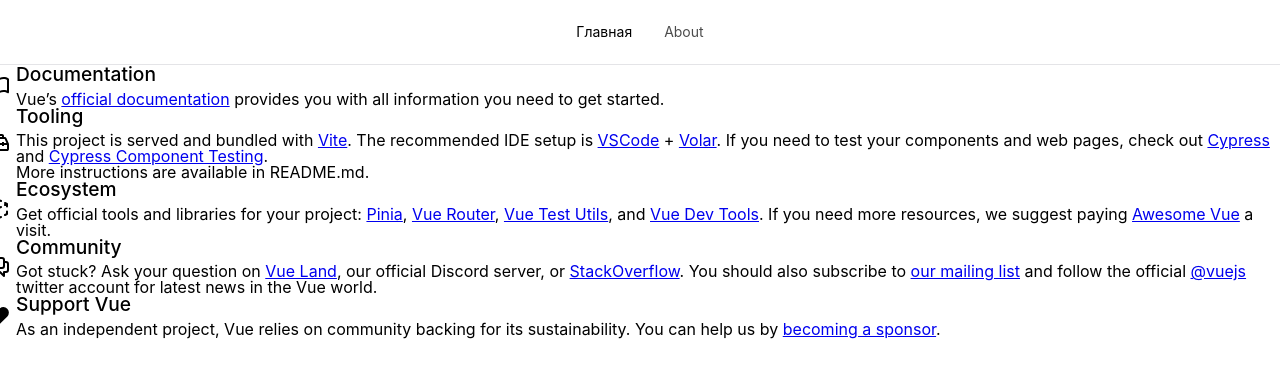
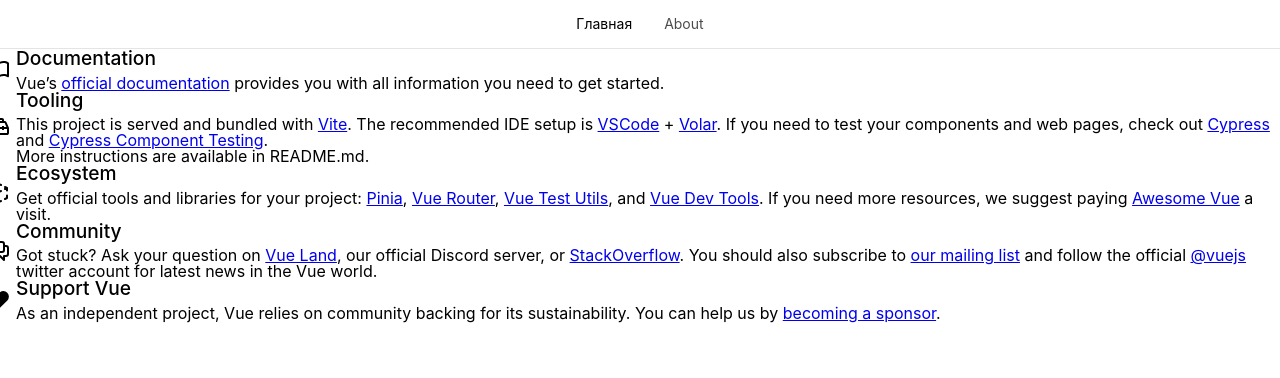
Before and after one commit to httpolar/gnzs-test, a Vue app in the folder frontend/: page / in a window 1280 px wide. Shown: the top 378 px of the page. Built offline with nearby package versions, Linux system fonts and the light colour scheme; a web font is replaced by a local one.

Commit message:
feat: changed header height to 3rem

```diff
--- a/frontend/src/assets/variables.scss
+++ b/frontend/src/assets/variables.scss
@@ -1,5 +1,5 @@
 $border: #e4e4e7;
 $blue: #3b82f6;
 
-$header-height: 4rem;
+$header-height: 3rem;
 $max-content-width: 1280px;
```
